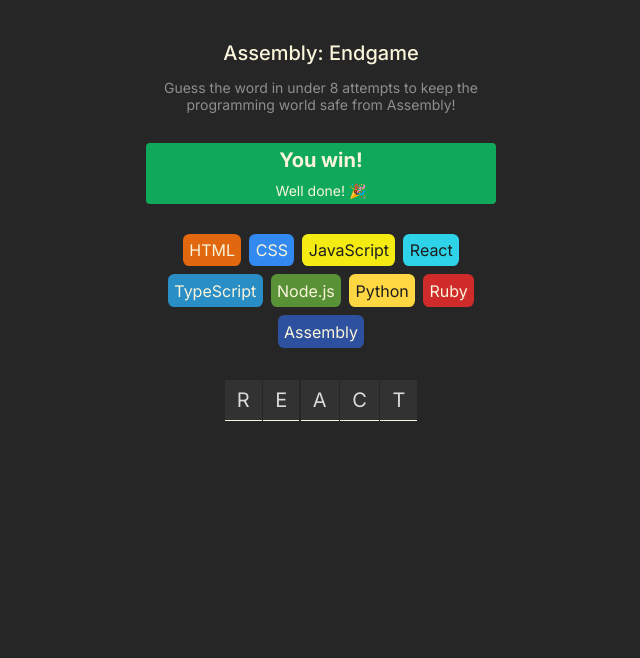
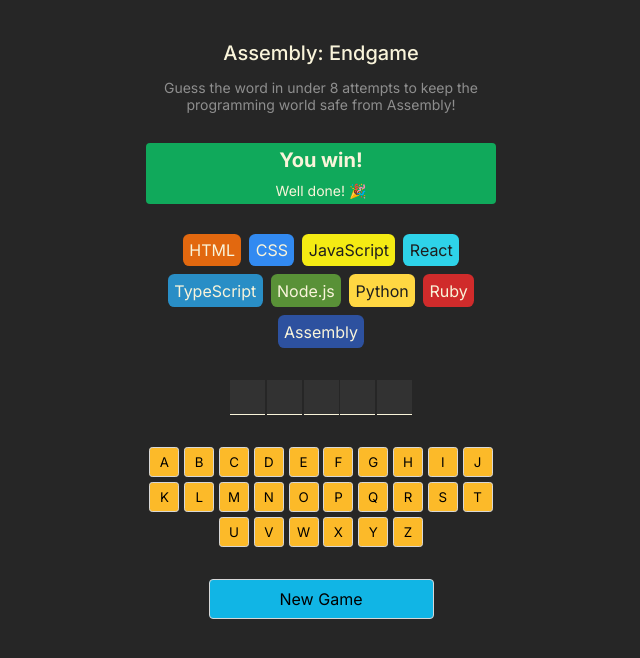
Before and after one commit to SivaKrishna6745/Assembly-Endgame, a React (Vite) app: page / in a window 1280 px wide. Shown: the top 658 px of the page, without its empty margins (319-959 px from the left). Built offline with nearby package versions, Linux system fonts and the light colour scheme.

Commit message:
- Display letters for current word. - Display keyboard buttons and New Game button. - Add guessed letters tracking logic. - Styling changes.

```diff
--- a/src/App.jsx
+++ b/src/App.jsx
@@ -4,6 +4,11 @@
 import { languages } from './languages.js';
 
 function App() {
+    const [currentWord, setCurrentWord] = useState('react');
+    const [guessedLetters, setGuessedLetters] = useState([]);
+
+    const alphabet = 'abcdefghijklmnopqrstuvwxyz';
+
     const languageChips = languages.map((lang) => {
         const styles = {
             color: lang.color,
@@ -16,10 +21,35 @@
         );
     });
 
-    const [word, setWord] = useState('react');
-    const wordArray = Array.from(word);
+    const addGuessedLetter = (letter) => {
+        setGuessedLetters((prevGuessedLetters) =>
+            prevGuessedLetters.includes(letter) ? prevGuessedLetters : [...prevGuessedLetters, letter]
+        );
+    };
 
-    const wordsSection = wordArray.map((letter, index) => <span key={index}>{letter.toUpperCase()}</span>);
+    const guessedLettersSet = new Set(guessedLetters);
+    const currentWordsSection = currentWord.split('').map((letter, index) => (
+        <span key={index} className="flex fl-cntr">
+            {guessedLettersSet.has(letter) && letter.toUpperCase()}
+        </span>
+    ));
+
+    const alphabetArray = Array.from(alphabet);
+    const keyboard = alphabetArray.map((letter) => {
+        const isGuessed = guessedLetters.includes(letter);
+        const isCorrect = isGuessed && currentWord.includes(letter);
+        const isWrong = isGuessed && !currentWord.includes(letter);
+        return (
+            <button
+                type="button"
+                key={letter}
+                className={`btn ${isCorrect && 'success'} ${isWrong && 'failure'}`}
+                onClick={() => addGuessedLetter(letter)}
+            >
+                {letter.toUpperCase()}
+            </button>
+        );
+    });
 
     return (
         <>
@@ -27,7 +57,9 @@
             <main>
                 <Status />
                 <section className="languages flex fl-cntr">{languageChips}</section>
-                <section className="word flex fl-cntr">{wordsSection}</section>
+                <section className="current-word flex fl-cntr">{currentWordsSection}</section>
+                <section className="keyboard flex fl-cntr">{keyboard}</section>
+                <button className="new-game btn">New Game</button>
             </main>
         </>
     );
--- a/src/index.css
+++ b/src/index.css
@@ -20,6 +20,8 @@
 
 .btn {
     cursor: pointer;
+    border: 0;
+    outline-color: transparent;
 }
 
 /* styling */
@@ -77,14 +79,50 @@
     border-radius: 0.4rem;
 }
 
-.word {
+.current-word {
     gap: 0.1rem;
     margin-top: 2rem;
 }
 
-.word span {
+.current-word span {
     border-bottom: 1px solid #f9f4da;
     font-size: 1.25rem;
     background-color: #323232;
-    padding: 0.5rem 0.75rem;
+    height: 35px;
+    width: 35px;
 }
+
+.keyboard {
+    margin-top: 2rem;
+    max-width: 350px;
+    gap: 0.3rem;
+    flex-wrap: wrap;
+}
+
+.keyboard button {
+    border-radius: 0.2rem;
+    height: 30px;
+    width: 30px;
+    background-color: #fcba29;
+    border: 1px solid #d7d7d7;
+}
+
+.keyboard button.success {
+    background-color: #10a95b;
+}
+
+.keyboard button.failure {
+    background-color: #ec5d49;
+}
+
+.new-game {
+    background-color: #11b5e5;
+    border: 1px solid #d7d7d7;
+    border-radius: 4px;
+    width: 225px;
+    height: 40px;
+    display: block;
+    margin: 0 auto;
+    margin-top: 2rem;
+    font-size: 1rem;
+}
```
